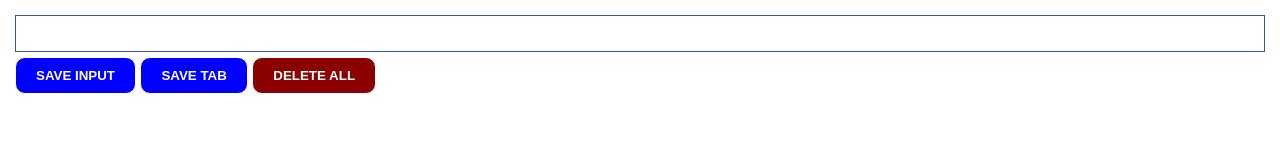
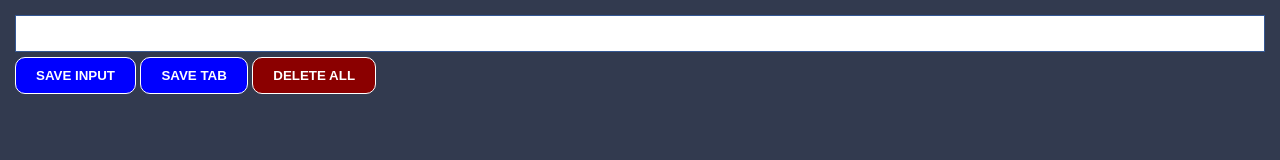
Before and after one commit to kartheekraz-droid/BRICK, a browser extension: page index.html in a window 1280 px wide. Drawn offline with Linux system fonts and the light colour scheme.

Commit message:
change body color form white

```diff
--- a/style.css
+++ b/style.css
@@ -7,7 +7,7 @@
     padding: 15px;
     min-width: 400px;
     font-family: Arial, Helvetica, sans-serif;
-   background-color: white;
+   background-color:#323A4F;
 }
 input {
     width: 100%;
```
